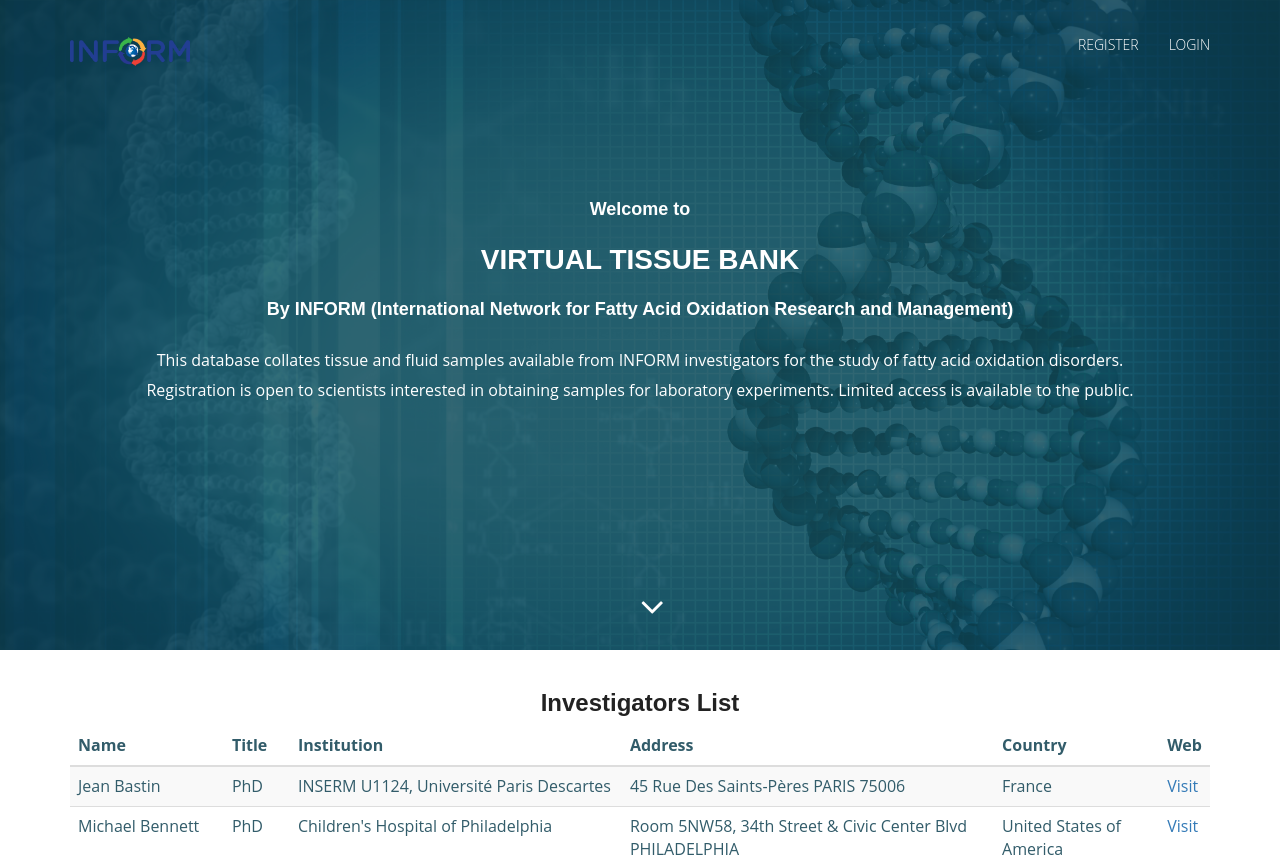
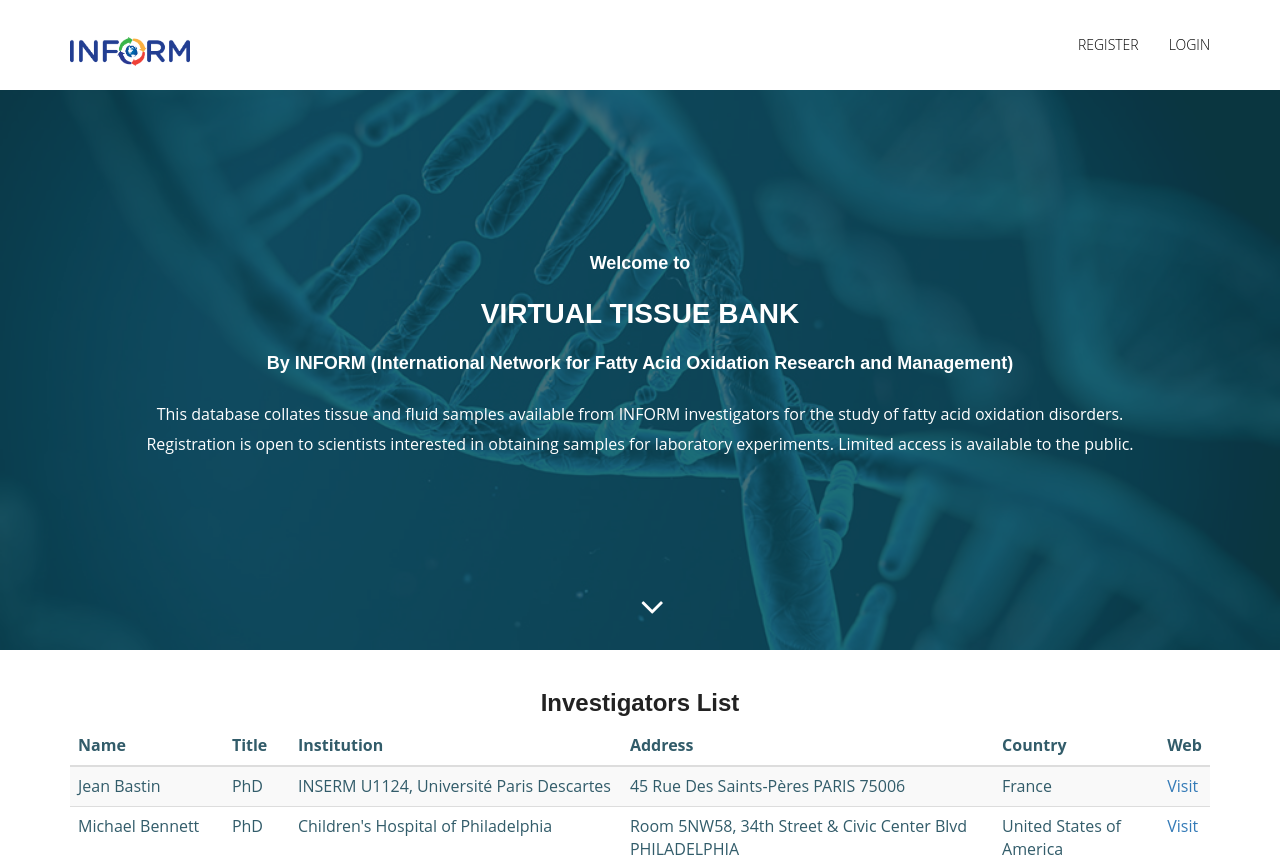
Before and after one commit to JcFreya/inform_vtb, a PHP site: page /inform_vtb/index.php in a window 1280 px wide. Shown: the top 859 px of the page. Run offline with PHP 8.4, Linux system fonts and the light colour scheme; data comes from the database, SQL or seed files in the repository.

Commit message:
logo issue solved

```diff
--- a/includes/header.html
+++ b/includes/header.html
@@ -34,7 +34,7 @@
                         <img src="includes/img/logo.png" alt="INFORM Virtual Tissue Bank">
                     </a>
                 </div>
-                <ul class="nav navbar-nav navbar-right">
+                <ul class="menu nav navbar-nav navbar-right">
         <?php
             if (isset($_SESSION['user_id'])) {
                 echo '<li id="greeting"><a href="index.php">Hello, ' . $_SESSION['first_name'] . '</a></li>';
--- a/includes/styles.css
+++ b/includes/styles.css
@@ -80,7 +80,7 @@
     transition: all 0.3s;
 }
 .navbar-default {
-    background-color: transparent;
+    background-color: white;
     border: 0px;
 }
 .navbar {
@@ -123,7 +123,7 @@
 }
 .navbar-default .navbar-nav > li > a
 {
-    color: #fff;
+    color: black;
     text-transform: uppercase;
     font-size: 14px;
     font-weight: 300;
@@ -142,7 +142,7 @@
     background-color: rgba(12, 184, 182) !important;
 }
 #banner{
-    background: url('img/b2.jpg') no-repeat fixed;
+    background: url('img/b1.jpg') no-repeat fixed;
     background-size: cover;
     min-height: 0px;
     position: relative;
@@ -161,6 +161,7 @@
 .banner-text{
     color: #fff;
     height:80px;
+    margin-top: 4em;
 }
 .banner-text h1{
     font-family: 'Candal', sans-serif;
```
Also changed, not shown: 2 other files.
